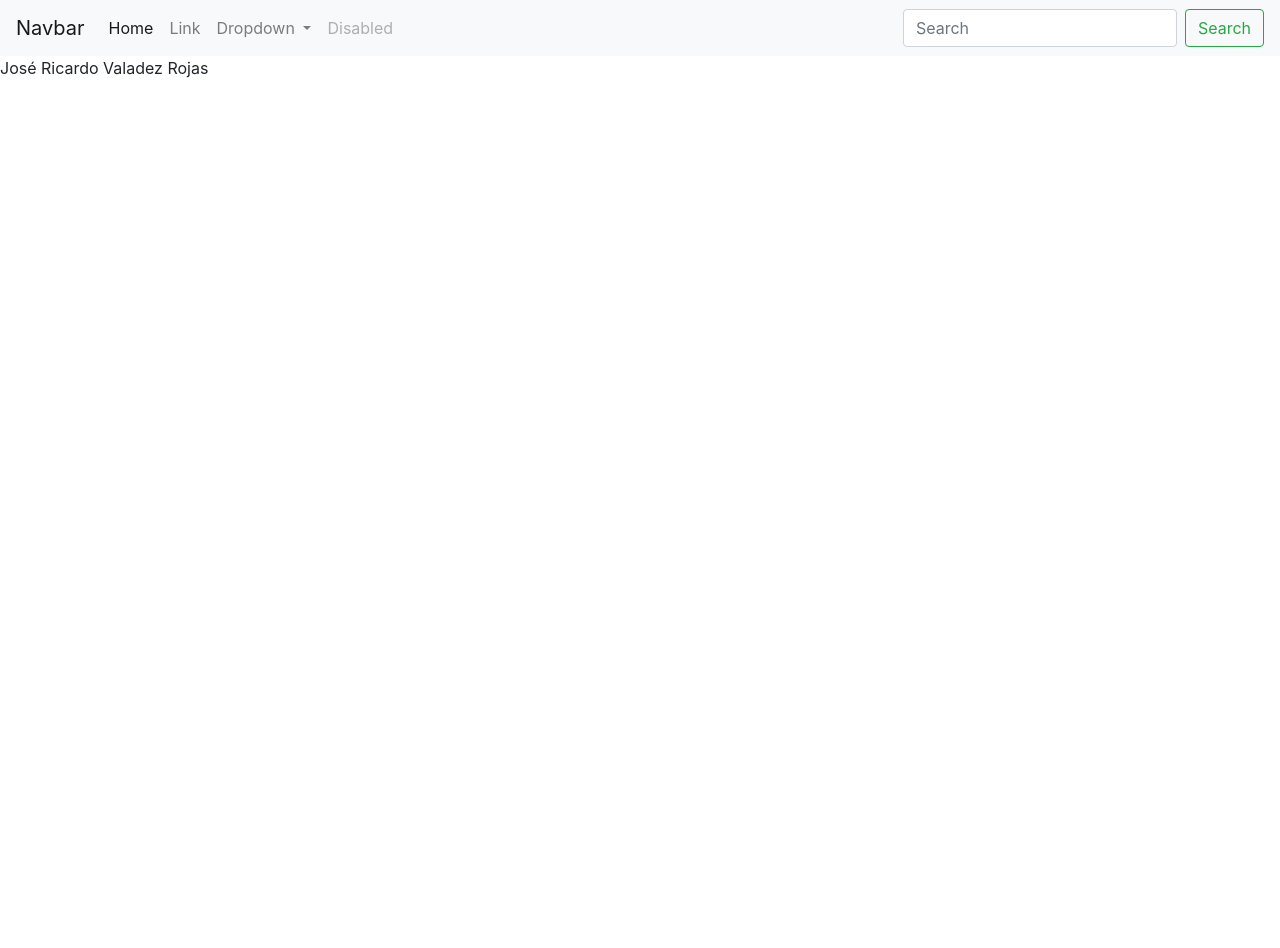
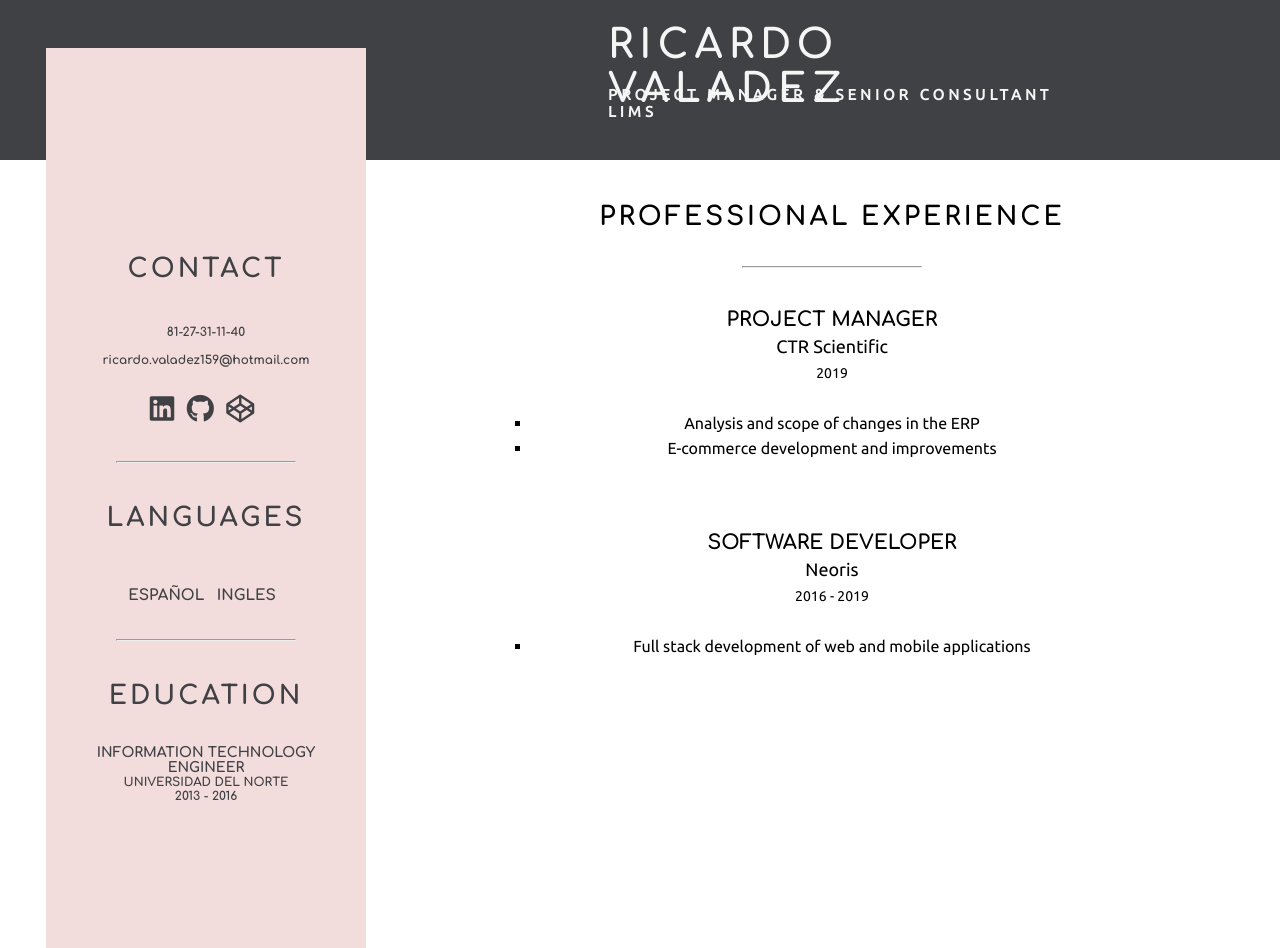
Before and after one commit to ValadezRicardo/ricardovaladez.github.io, a plain HTML site: page index.html in a window 1280 px wide. Before the commit the page ends 800 px from the top, so only its background shows below. Drawn offline with nearby package versions, Linux system fonts and the light colour scheme.

Commit message:
commit definitivo
ricardo valadez

```diff
--- a/index.html
+++ b/index.html
@@ -1,59 +1,309 @@
 <!DOCTYPE html>
-<html>
-
+<html lang="es">
 <head>
     <meta charset="UTF-8">
-    <link rel="stylesheet" href="https://stackpath.bootstrapcdn.com/bootstrap/4.4.1/css/bootstrap.min.css"
-        integrity="sha384-Vkoo8x4CGsO3+Hhxv8T/Q5PaXtkKtu6ug5TOeNV6gBiFeWPGFN9MuhOf23Q9Ifjh" crossorigin="anonymous">
-    <script src="https://code.jquery.com/jquery-3.4.1.slim.min.js"
-        integrity="sha384-J6qa4849blE2+poT4WnyKhv5vZF5SrPo0iEjwBvKU7imGFAV0wwj1yYfoRSJoZ+n"
-        crossorigin="anonymous"></script>
-    <script src="https://cdn.jsdelivr.net/npm/popper.js@1.16.0/dist/umd/popper.min.js"
-        integrity="sha384-Q6E9RHvbIyZFJoft+2mJbHaEWldlvI9IOYy5n3zV9zzTtmI3UksdQRVvoxMfooAo"
-        crossorigin="anonymous"></script>
-    <script src="https://stackpath.bootstrapcdn.com/bootstrap/4.4.1/js/bootstrap.min.js"
-        integrity="sha384-wfSDF2E50Y2D1uUdj0O3uMBJnjuUD4Ih7YwaYd1iqfktj0Uod8GCExl3Og8ifwB6"
-        crossorigin="anonymous"></script>
+    <meta name="viewport" content="width=device-width, initial-scale=1.0">
+    <meta http-equiv="X-UA-Compatible" content="ie=edge">
+    <!--GOOGLE FONT-->
+    <link href="https://fonts.googleapis.com/css?family=Comfortaa:700|Ubuntu" rel="stylesheet">
+    <!--FONT AWESOME-->
+    <link rel="stylesheet" href="https://use.fontawesome.com/releases/v5.0.10/css/all.css" integrity="sha384-+d0P83n9kaQMCwj8F4RJB66tzIwOKmrdb46+porD/OvrJ+37WqIM7UoBtwHO6Nlg"
+        crossorigin="anonymous">
 
+
+    <title>RESUME JOSÉ RICARDO VALADEZ ROJAS </title>
 </head>
 
 <body>
-    <nav class="navbar navbar-expand-lg navbar-light bg-light">
-        <a class="navbar-brand" href="#">Navbar</a>
-        <button class="navbar-toggler" type="button" data-toggle="collapse" data-target="#navbarSupportedContent" aria-controls="navbarSupportedContent" aria-expanded="false" aria-label="Toggle navigation">
-          <span class="navbar-toggler-icon"></span>
-        </button>
+    <style>
+        * {
+    margin: 0;
+    padding: 0;
+    box-sizing: border-box;
+}
 
-        <div class="collapse navbar-collapse" id="navbarSupportedContent">
-          <ul class="navbar-nav mr-auto">
-            <li class="nav-item active">
-              <a class="nav-link" href="#">Home <span class="sr-only">(current)</span></a>
+body {
+    font-family: "Ubuntu";
+}
+
+main {
+    background-color: #D5DED9;
+}
+
+.main-heading {
+    background-color: #404145;
+    color: whitesmoke;
+    height: 20vh;
+    position: relative;
+    z-index: 1;
+    margin: 0;
+    padding: 0;
+    border: 1px solid #404145;
+
+}
+
+.title {
+    color: whitesmoke;
+    text-transform: uppercase;
+    margin-bottom: 10px;
+}
+
+.name,
+.professional-title {
+    display: block;
+    top: 50%;
+    left: 65%;
+    position: absolute;
+    transform: translate(-50%, -65%)
+}
+.name {
+
+    font-size: 40px;
+    letter-spacing: 6px;
+    font-family: "Comfortaa";
+}
+
+.professional-title {
+
+    font-size: 15px;
+    letter-spacing: 4px;
+    padding-top: 80px;
+}
+
+aside {
+    float:left;
+    max-width: 25%;
+    height: 900px;
+    margin-left: 30px;
+    z-index: 2;
+    position: absolute;
+}
+
+.toc {
+    background-color: #f2dddc;
+    position: relative;
+    top: 3em;
+    left: 1em;
+    padding: 2em;
+
+}
+
+.section-heading,
+.section-heading-2 {
+    font-family: "Comfortaa";
+    font-size: 15px;
+    color: #404145;
+    text-align: center;
+    text-transform: uppercase;
+
+}
+.section-heading {margin-top: 174px;}
+
+.section-heading p {
+    font-size: 12px;
+    line-height: 28px;
+    text-transform: lowercase;
+}
+
+h2 { margin-bottom: 20px; }
+
+
+.social-media li{
+    display: inline-block;
+    font-size: 28px;
+    text-decoration: none;
+    padding-top: 20px;
+    padding-bottom: 35px;
+    letter-spacing: 8px;
+
+}
+
+.social-media a:visited {color: #800080;}
+
+.fab {color: #404145;}
+
+
+hr {
+    width: 180px;
+    margin: 0 auto;
+    color: #404145;
+}
+
+.section-heading-2 {
+    margin-top: 40px;
+}
+
+.languages li {
+    display: inline-block;
+    text-decoration: none;
+    padding: 20px 8px 35px 0;
+
+
+}
+
+.degree-title { font-size: 14px; }
+
+.institution,
+.date {
+    font-size: 12px;
+}
+.date {padding-bottom: 40px;}
+
+h2,
+.position-title {
+    font-family: "Comfortaa";
+    text-transform: uppercase;
+}
+
+h2 {
+    letter-spacing: 3px;
+    margin-top: 12px;
+    font-size: 26px;
+    padding-bottom: 15px;
+
+}
+
+.work {
+    background-color:white;
+    width: 70%;
+    float: right;
+    text-align:center;
+    margin-top: 30px;
+}
+
+.position-title {
+    font-size: 20px;
+    margin-top: 40px;
+}
+
+.company-name {
+    font-size: 18px;
+    margin-top: 5px;
+}
+
+.dates {
+    font-size: 14px;
+    margin-top: 8px;
+}
+
+.job-items {
+    margin: 0 auto;
+    width: 600px;
+    padding-top: 30px;
+    display: inline-block;
+}
+
+
+.job-description {
+    list-style-type: square;
+    line-height: 25px;
+    text-align: center;
+}
+
+
+
+
+
+
+    </style>
+
+
+    <aside class="toc">
+        <section class="section-heading">
+            <h2>Contact</h2>
+            <div class="contact-info">
+                <p>81-27-31-11-40</p>
+                <p>ricardo.valadez159@hotmail.com</p>
+            </div>
+            <div>
+                <ul class="social-media">
+                    <li>
+                        <a href="https://www.linkedin.com/" target="_blank">
+                            <i class="fab fa-linkedin"></i>
+                        </a>
+
                     </li>
-            <li class="nav-item">
-              <a class="nav-link" href="#">Link</a>
+                    <li>
+                        <a href="https://www.github.com/ValadezRicardo" target="_blank">
+                            <i class="fab fa-github"></i>
+                        </a>
+
                     </li>
-            <li class="nav-item dropdown">
-              <a class="nav-link dropdown-toggle" href="#" id="navbarDropdown" role="button" data-toggle="dropdown" aria-haspopup="true" aria-expanded="false">
-                Dropdown
+                    <li>
+                        <a href="https://www.codepen.io/" target="_blank">
+                            <i class="fab fa-codepen"></i>
                         </a>
-              <div class="dropdown-menu" aria-labelledby="navbarDropdown">
-                <a class="dropdown-item" href="#">Action</a>
-                <a class="dropdown-item" href="#">Another action</a>
-                <div class="dropdown-divider"></div>
-                <a class="dropdown-item" href="#">Something else here</a>
-              </div>
-            </li>
-            <li class="nav-item">
-              <a class="nav-link disabled" href="#" tabindex="-1" aria-disabled="true">Disabled</a>
                     </li>
                 </ul>
-          <form class="form-inline my-2 my-lg-0">
-            <input class="form-control mr-sm-2" type="search" placeholder="Search" aria-label="Search">
-            <button class="btn btn-outline-success my-2 my-sm-0" type="submit">Search</button>
-          </form>
             </div>
-      </nav>
-    <p>José Ricardo Valadez Rojas</p>
+        </section>
+        <hr>
+        <section class="section-heading-2">
+            <h2>languages</h2>
+            <div class="languages">
+                <ul>
+                    <li>Español</li>
+                    <li>Ingles</li>
+                </ul>
+            </div>
+        </section>
+
+        <hr>
+        <section class="section-heading-2">
+            <h2>Education</h2>
+            <div>
+                <h3 class="degree-title">
+                    Information Technology Engineer</h3>
+                <p class="institution">Universidad del Norte</p>
+                <p class="date">2013 - 2016</p>
+            </div>
+            <!-- <h2>Certifications</h2>
+            <div>
+                <h3 class="degree-title">major</h3>
+                <p class="institution">university</p>
+                <p class="date">to - from</p>
+            </div> -->
+        </section>
+
+
+    </aside>
+    <main>
+        <header>
+            <div class="main-heading">
+                <h1 class="title">
+                    <span class="name">RICARDO VALADEZ</span>
+                    <span class="professional-title">Project Manager & Senior Consultant LIMS</span>
+                </h1>
+            </div>
+        </header>
+        <article class="work">
+            <h2>Professional Experience</h2>
+            <hr>
+            <div>
+                <h1 class="position-title">Project Manager</h1>
+                <p class="company-name">CTR Scientific</p>
+                <p class="dates">2019</p>
+                <div class="job-items">
+                    <ul class="job-description">
+                        <li>Analysis and scope of changes in the ERP</li>
+                        <li>E-commerce development and improvements</li>
+                    </ul>
+                </div>
+            </div>
+        </article>
+        <article class="work">
+            <div>
+                <h1 class="position-title">Software Developer</h1>
+                <p class="company-name">Neoris</p>
+                <p class="dates">2016 - 2019</p>
+                <div class="job-items">
+                    <ul class="job-description">
+                        <li>Full stack development of web and mobile applications</li>
+                    </ul>
+                </div>
+            </div>
+        </article>
+    </main>
 </body>
 
 </html>
```
Lines whose indentation alone changed are shown as unchanged.
